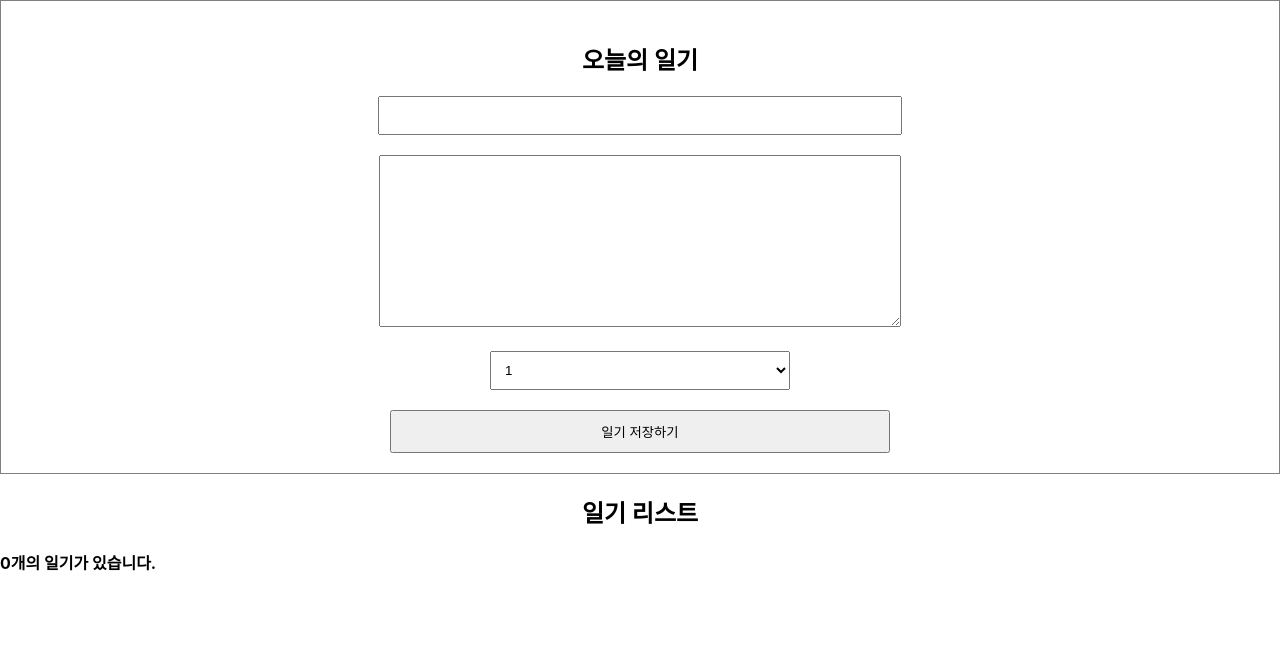
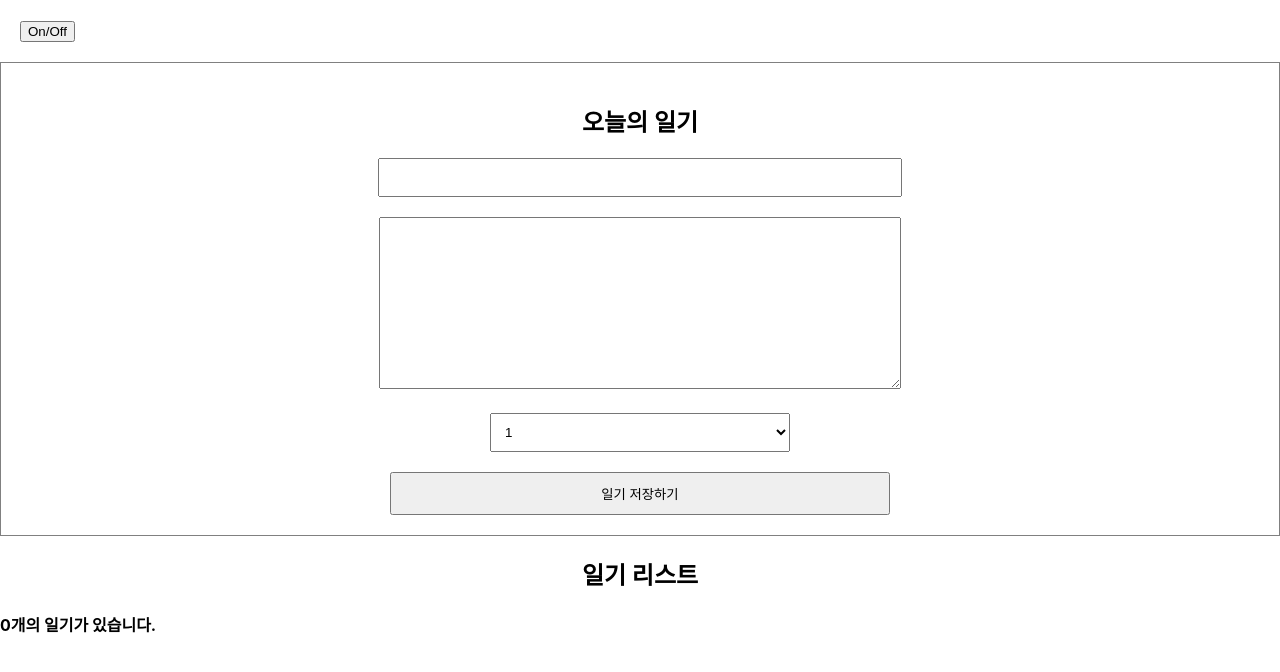
Before and after one commit to jjy321501/react-study, a React (Create React App) app in the folder simple-diary/: page / in a window 1280 px wide. Shown: the top 672 px of the page. Built offline with nearby package versions, Linux system fonts and the light colour scheme.

Commit message:
simple-diary useEffect

```diff
--- a/simple-diary/src/App.js
+++ b/simple-diary/src/App.js
@@ -2,6 +2,7 @@
 import "./App.css";
 import DiaryEditor from "./DiaryEditor";
 import DiaryList from "./DiaryList";
+import Lifecycle from "./Lifecycle";
 
 function App() {
   const [data, setData] = useState([]);
@@ -36,6 +37,7 @@
 
   return (
     <div className="App">
+      <Lifecycle />
       <DiaryEditor onCreate={onCreate} />
       <DiaryList onEdit={onEdit} onRemove={onRemove} diaryList={data} />
     </div>
--- a/simple-diary/src/DiaryEditor.js
+++ b/simple-diary/src/DiaryEditor.js
@@ -23,13 +23,11 @@
   const handleSubmit = () => {
     if (state.author.length < 1) {
       authorInput.current.focus();
-      //focus
       return;
     }
 
     if (state.content < 5) {
       contentInput.current.focus();
-      //focus
       return;
     }
 
--- /dev/null
+++ b/simple-diary/src/Lifecycle.js
@@ -0,0 +1,27 @@
+import React, { useEffect, useState } from "react";
+
+const UnmountTest = () => {
+  useEffect(() => {
+    console.log("mount!");
+
+    return () => {
+      console.log("unmount!");
+    };
+  }, []);
+
+  return <div>UnmountTest component</div>;
+};
+
+const Lifecycle = () => {
+  const [isVisible, setIsVisible] = useState(false);
+  const toggle = () => setIsVisible(!isVisible);
+
+  return (
+    <div style={{ padding: 20 }}>
+      <button onClick={toggle}>On/Off</button>
+      {isVisible && <UnmountTest />}
+    </div>
+  );
+};
+
+export default Lifecycle;
--- a/simple-diary/src/index.js
+++ b/simple-diary/src/index.js
@@ -4,11 +4,7 @@
 import App from "./App";
 
 const root = ReactDOM.createRoot(document.getElementById("root"));
-root.render(
-  <React.StrictMode>
-    <App />
-  </React.StrictMode>
-);
+root.render(<App />);
 
 // If you want to start measuring performance in your app, pass a function
 // to log results (for example: reportWebVitals(console.log))
```
